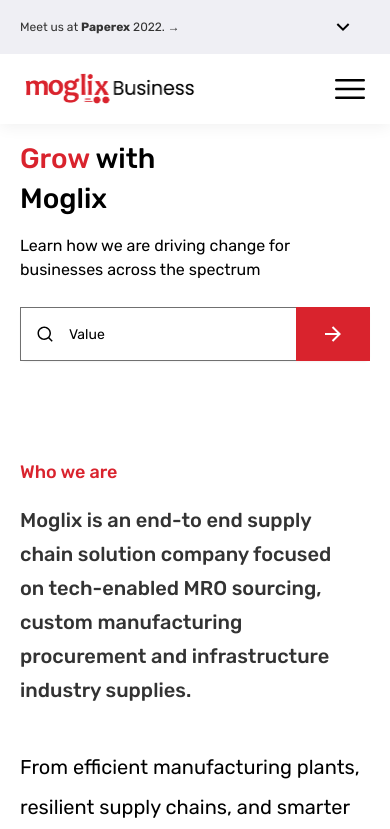
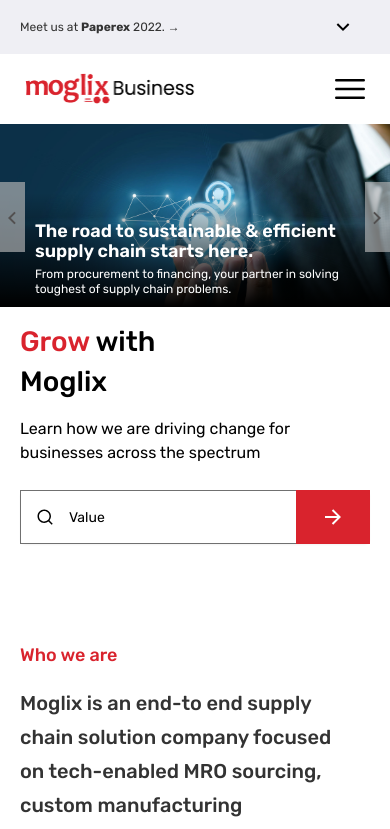
Before and after one commit to monika-pal/bm-nextwithtailwind, a Next.js app: page / in a window 390 px wide. Shown: the top 829 px of the page. Built offline with nearby package versions, Linux system fonts and the light colour scheme.

Commit message:
banner slider added in mobile

```diff
--- a/components/home/homebanner.js
+++ b/components/home/homebanner.js
@@ -3,7 +3,7 @@
 import { useState } from 'react';
 import $ from 'jquery';
 import Typed from 'react-typed';
-import { isDesktop, isMobile,CustomView } from 'react-device-detect';
+import { isDesktop, isMobile, CustomView } from 'react-device-detect';
 import { useInView } from 'react-intersection-observer';
 var document = require("global/document")
 
@@ -14,7 +14,7 @@
   // const [isDesktopView, setDesktop] = useState(false);
 
 
-  const {ref, inView} = useInView();
+  const { ref, inView } = useInView();
   useEffect(() => {
 
     $(document).ready(function () {
@@ -36,9 +36,9 @@
         $(".hero figure").removeClass("on");
         $(".hero figure").eq($item).addClass("on");
       }
-      var $autoTransition = setInterval(transitionSlide, 3500);
+      // var $autoTransition = setInterval(transitionSlide, 3500);
       $(".hero figure").hover(function () {
-        clearInterval($autoTransition);
+        // clearInterval($autoTransition);
         var $item = $(this).index();
         //   $item = 0;
         // $prevState = -1;
@@ -47,10 +47,183 @@
 
       });
       $(".hero figure").mouseleave(function () {
-        clearInterval($autoTransition);
-        $autoTransition = setInterval(transitionSlide, 3500);
+        // clearInterval($autoTransition);
+        // $autoTransition = setInterval(transitionSlide, 3500);
       });
     });
+    var carousel = document.querySelector('.carousel');
+    var carouselContent = document.querySelector('.carousel-content');
+    var slides = document.querySelectorAll('.slide');
+    var arrayOfSlides = Array.prototype.slice.call(slides);
+    var carouselDisplaying;
+    var screenSize;
+    setScreenSize();
+    var lengthOfSlide;
+
+    function addClone() {
+      var lastSlide = carouselContent.lastElementChild.cloneNode(true);
+      lastSlide.style.left = (-lengthOfSlide) + "px";
+      carouselContent.insertBefore(lastSlide, carouselContent.firstChild);
+    }
+    // addClone();
+
+    function removeClone() {
+      var firstSlide = carouselContent.firstElementChild;
+      firstSlide.parentNode.removeChild(firstSlide);
+    }
+
+    function moveSlidesRight() {
+      var slides = document.querySelectorAll('.slide');
+      var slidesArray = Array.prototype.slice.call(slides);
+      var width = 0;
+
+      slidesArray.forEach(function (el, i) {
+        el.style.left = width + "px";
+        width += lengthOfSlide;
+      });
+      addClone();
+    }
+    moveSlidesRight();
+
+    function moveSlidesLeft() {
+      var slides = document.querySelectorAll('.slide');
+      var slidesArray = Array.prototype.slice.call(slides);
+      slidesArray = slidesArray.reverse();
+      var maxWidth = (slidesArray.length - 1) * lengthOfSlide;
+
+      slidesArray.forEach(function (el, i) {
+        maxWidth -= lengthOfSlide;
+        el.style.left = maxWidth + "px";
+      });
+    }
+
+    window.addEventListener('resize', setScreenSize);
+
+    function setScreenSize() {
+      if (window.innerWidth >= 500) {
+        carouselDisplaying = 1;
+      } else if (window.innerWidth >= 300) {
+        carouselDisplaying = 1;
+      } else {
+        carouselDisplaying = 1;
+      }
+      getScreenSize();
+    }
+
+    function getScreenSize() {
+      var slides = document.querySelectorAll('.slide');
+      var slidesArray = Array.prototype.slice.call(slides);
+      lengthOfSlide = (carousel.offsetWidth / carouselDisplaying);
+      var initialWidth = -lengthOfSlide;
+      slidesArray.forEach(function (el) {
+        el.style.width = lengthOfSlide + "px";
+        el.style.left = initialWidth + "px";
+        initialWidth += lengthOfSlide;
+      });
+    }
+
+
+    var rightNav = document.querySelector('.nav-right');
+    rightNav.addEventListener('click', moveLeft);
+
+    var moving = true;
+    function moveRight() {
+      if (moving) {
+        moving = false;
+        var lastSlide = carouselContent.lastElementChild;
+        lastSlide.parentNode.removeChild(lastSlide);
+        carouselContent.insertBefore(lastSlide, carouselContent.firstChild);
+        removeClone();
+        var firstSlide = carouselContent.firstElementChild;
+        firstSlide.addEventListener('transitionend', activateAgain);
+        moveSlidesRight();
+      }
+    }
+
+    function activateAgain() {
+      var firstSlide = carouselContent.firstElementChild;
+      moving = true;
+      firstSlide.removeEventListener('transitionend', activateAgain);
+    }
+
+    var leftNav = document.querySelector('.nav-left');
+    leftNav.addEventListener('click', moveRight);
+
+    // var moveLeftAgain = true;
+
+    function moveLeft() {
+      if (moving) {
+        moving = false;
+        removeClone();
+        var firstSlide = carouselContent.firstElementChild;
+        firstSlide.addEventListener('transitionend', replaceToEnd);
+        moveSlidesLeft();
+      }
+    }
+
+    function replaceToEnd() {
+      var firstSlide = carouselContent.firstElementChild;
+      firstSlide.parentNode.removeChild(firstSlide);
+      carouselContent.appendChild(firstSlide);
+      firstSlide.style.left = ((arrayOfSlides.length - 1) * lengthOfSlide) + "px";
+      addClone();
+      moving = true;
+      firstSlide.removeEventListener('transitionend', replaceToEnd);
+    }
+
+
+
+
+    carouselContent.addEventListener('mousedown', seeMovement);
+
+    var initialX;
+    var initialPos;
+    function seeMovement(e) {
+      initialX = e.clientX;
+      getInitialPos();
+      carouselContent.addEventListener('mousemove', slightMove);
+      document.addEventListener('mouseup', moveBasedOnMouse);
+    }
+
+    function slightMove(e) {
+      if (moving) {
+        var movingX = e.clientX;
+        var difference = initialX - movingX;
+        if (Math.abs(difference) < (lengthOfSlide / 4)) {
+          slightMoveSlides(difference);
+        }
+      }
+    }
+
+    function getInitialPos() {
+      var slides = document.querySelectorAll('.slide');
+      var slidesArray = Array.prototype.slice.call(slides);
+      initialPos = [];
+      slidesArray.forEach(function (el) {
+        var left = Math.floor(parseInt(el.style.left.slice(0, -2)));
+        initialPos.push(left);
+      });
+    }
+
+    function slightMoveSlides(newX) {
+      var slides = document.querySelectorAll('.slide');
+      var slidesArray = Array.prototype.slice.call(slides);
+      slidesArray.forEach(function (el, i) {
+        var oldLeft = initialPos[i];
+        el.style.left = (oldLeft + newX) + "px";
+      });
+    }
+
+    function moveBasedOnMouse(e) {
+      var finalX = e.clientX;
+      if (initialX - finalX > 0) {
+        moveRight();
+      } else if (initialX - finalX < 0) {
+        moveLeft();
+      }
+      document.removeEventListener('mouseup', moveBasedOnMouse);
+      carouselContent.removeEventListener('mousemove', slightMove);
+    }
     // if (isDesktop) {
     //   setDesktop(true);
     //   console.log("desktop" + isDesktop)
@@ -63,7 +236,7 @@
     // }
 
 
-  }, [inView ]);
+  }, []);
 
 
   // const BannerAccordionContent = [
@@ -92,8 +265,49 @@
 
   return (
     <div ref={ref}>
+         <div className='block lg:hidden relative'>
+              <div class="carousel">
+                <div class="nav nav-left">
+                  <div class="carousel-arrow-icon-left">
+                  <svg xmlns="http://www.w3.org/2000/svg" viewBox="0 0 24 24" width="24" height="24"><path fill="none" d="M0 0h24v24H0z"/><path d="M10.828 12l4.95 4.95-1.414 1.414L8 12l6.364-6.364 1.414 1.414z"/></svg>
+                  </div>
+                </div>
+
+                <div class="carousel-content">
+
+                  <div class="slide slide-1">
+                    <div>
+                      <img src="/assets/img/banner1.png" class="img-fluid" alt=""/>
+                      <div  className='mobile-slider-content'>
+                      <h1>The road to sustainable & efficient supply chain starts here.</h1>
+                      <p>From procurement to financing, your partner in solving toughest of supply chain problems.</p>
+                      </div>
+                    </div>
+                  </div>
+                  <div class="slide slide-2">
+                    <div>
+                    <img src="/assets/img/banner2.png" class="img-fluid" alt=""/>
+                    </div>
+                  </div>
+                  <div class="slide slide-3">
+                    <div>
+                    <img src="/assets/img/banner3.png" class="img-fluid" alt=""/>
+                    </div>
+                  </div>
+
+
+                </div>
+
+                <div class="nav nav-right">
+                  <div class="carousel-arrow-icon-right">
+                  <svg xmlns="http://www.w3.org/2000/svg" viewBox="0 0 24 24" width="24" height="24"><path fill="none" d="M0 0h24v24H0z"/><path d="M13.172 12l-4.95-4.95 1.414-1.414L16 12l-6.364 6.364-1.414-1.414z"/></svg>
+                  </div>
+
+                </div>
+              </div>
+            </div>
       <nav className="container md:container lg:container mx-auto px-3">
-          <div className="flex flex-col lg:flex-row xl:flex-row">
+        <div className="flex flex-col-reverse lg:flex-row xl:flex-row">
 
           <div className="w-full lg:w-1/4 flex items-center pb-3 lg:pb-0">
             <div className='flex justify-center w-full lg:w-[auto] flex-col '>
@@ -146,7 +360,7 @@
 
           <div className="w-full lg:w-3/4">
 
-              <div className='hidden lg:block'  id="hero">
+            <div className='hidden lg:block' id="hero">
               <div className="hero">
                 <figure className="on">
                   <img src="/assets/img/banner1.png" />
@@ -174,7 +388,7 @@
                 </figure>
               </div>
             </div>
-             <div></div>
+
 
           </div>
         </div>
--- a/styles/globals.scss
+++ b/styles/globals.scss
@@ -10,7 +10,7 @@
 $royalblue: royalblue;
 $magenta: magenta;
 
-*{
+* {
   box-sizing: border-box;
 }
 
@@ -117,9 +117,10 @@
 
 
 .accordion ul li {
-  &:first-child{
+  &:first-child {
     width: 74%;
   }
+
   background-size: cover;
   height: 100%;
   margin-right: 1%;
@@ -130,7 +131,7 @@
     position: absolute;
     top: 0px;
     height: 100%;
-    width:calc(100% - 15px);
+    width: calc(100% - 15px);
     object-fit: cover;
   }
 }
@@ -139,10 +140,11 @@
   width: 25%;
 }
 
-.accordion ul:hover li:hover{
+.accordion ul:hover li:hover {
   width: 74%;
 }
-.accordion ul:hover li:hover h2{
+
+.accordion ul:hover li:hover h2 {
   transform: unset;
 }
 
@@ -186,17 +188,20 @@
 
   }
 }
+
 @-webkit-keyframes infoIn {
   0% {
     opacity: 0;
     -webkit-transform: scale(0);
     transform: scale(0);
   }
+
   50% {
     opacity: 0;
     -webkit-transform: scale(0);
     transform: scale(0);
   }
+
   100% {
     opacity: 1;
     -webkit-transform: scale(1);
@@ -210,51 +215,60 @@
     -webkit-transform: scale(0);
     transform: scale(0);
   }
+
   50% {
     opacity: 0;
     -webkit-transform: scale(0);
     transform: scale(0);
   }
+
   100% {
     opacity: 1;
     -webkit-transform: scale(1);
     transform: scale(1);
   }
 }
+
 @-webkit-keyframes infoOut {
   0% {
     opacity: 1;
     -webkit-transform: scale(1);
     transform: scale(1);
   }
+
   100% {
     opacity: 0;
     -webkit-transform: scale(0);
     transform: scale(0);
   }
 }
+
 @keyframes infoOut {
   0% {
     opacity: 1;
     -webkit-transform: scale(1);
     transform: scale(1);
   }
+
   100% {
     opacity: 0;
     -webkit-transform: scale(0);
     transform: scale(0);
   }
 }
+
 #hero {
   width: 100%;
   overflow: hidden;
   position: relative;
 }
+
 #hero:before {
   display: block;
   content: "";
   padding-top: 50%;
 }
+
 .hero {
   display: -webkit-box;
   display: -ms-flexbox;
@@ -269,6 +283,7 @@
   left: 0;
   right: 0;
 }
+
 .hero figure {
   margin: 0;
   padding: 0;
@@ -282,11 +297,13 @@
   transition: 0.8s linear;
   -webkit-filter: saturate(25%);
   filter: saturate(25%);
-  &:not(:last-child){
+
+  &:not(:last-child) {
     margin-right: 10px;
 
   }
-  .verticle-heading{
+
+  .verticle-heading {
     opacity: 1;
     bottom: 26px;
     font-size: 21px;
@@ -299,21 +316,23 @@
     position: absolute;
     left: 16px;
     white-space: nowrap;
-    color:#fff !important;
+    color: #fff !important;
     z-index: 10;
     transition: 0.5s ease all
-
   }
 }
+
 .hero figure:not(.on):hover {
   cursor: pointer;
 }
+
 .hero figure img {
   width: 100%;
   height: 100%;
   -o-object-fit: cover;
   object-fit: cover;
 }
+
 .hero figure.on {
   -ms-flex-preferred-size: 100%;
   flex-basis: 100%;
@@ -323,10 +342,12 @@
   z-index: 5;
   -webkit-filter: saturate(100%);
   filter: saturate(100%);
-  .verticle-heading{
+
+  .verticle-heading {
     opacity: 0;
   }
 }
+
 .hero figure div {
   -webkit-animation: infoOut;
   animation: infoOut;
@@ -353,6 +374,7 @@
   -webkit-animation: infoIn 1.2s;
   animation: infoIn 1.2s;
 }
+
 .hero figure.on div h2 {
   font-size: 32px;
   line-height: 38px;
@@ -361,11 +383,13 @@
   margin-bottom: 10px;
   font-weight: 500;
 }
+
 .hero figure.on div p {
   font-size: 15px;
   width: 100%;
   margin-bottom: 0;
 }
+
 .hero figure.on div a {
   color: #fff;
   text-decoration: none;
@@ -374,6 +398,7 @@
   font-weight: 600;
   transition: 0.3s ease;
 }
+
 .hero figure.on div a:after {
   content: "\f054";
   font-family: "FontAwesome";
@@ -382,10 +407,12 @@
   color: #00ff00;
   transition: 0.3s ease;
 }
+
 .hero figure.on div a:hover::after {
   transform: translateX(3px);
   transition: 0.3s ease;
 }
+
 .hero figure.on div a:hover {
   text-shadow: 0 1px 2px rgba(0, 0, 0, 0.9), 0 2px 3px rgba(0, 0, 0, 0.7);
   transition: 0.3s ease;
@@ -404,7 +431,7 @@
   cursor: pointer;
 }
 
-.ripple-button > .ripple {
+.ripple-button>.ripple {
   width: 20px;
   height: 20px;
   position: absolute;
@@ -421,16 +448,19 @@
     transform: scale(1);
     opacity: 1;
   }
+
   50% {
     transform: scale(10);
     opacity: 0.375;
   }
+
   100% {
     transform: scale(35);
     opacity: 0;
   }
 }
-.ripple-button > .content {
+
+.ripple-button>.content {
   position: relative;
   z-index: 2;
 }
@@ -439,14 +469,17 @@
   .hero {
     font-size: 1.3vw;
   }
+
   .hero figure.on div {
     padding: 20px;
   }
 }
+
 @media screen and (max-width: 600px) {
   .hero {
     font-size: 1.8vw;
   }
+
   .hero figure.on div {
     bottom: 5%;
     left: 0;
@@ -455,10 +488,11 @@
   }
 }
 
-.hero{
-  figure{
+.hero {
+  figure {
     position: relative;
-    &::after{
+
+    &::after {
       position: absolute;
       content: '';
       height: 38%;
@@ -471,6 +505,7 @@
   }
 
 }
+
 .sliderName h3 {
   background: #5f9ea0;
   color: #fff;
@@ -482,11 +517,12 @@
   text-align: center;
 }
 
-.range-slider{
+.range-slider {
   width: 80%;
   height: 10px;
 
 }
+
 // @media only screen and (max-width: 1024px){
 //   .scrollmagic-pin-spacer{
 //     min-height: auto !important;
@@ -494,23 +530,26 @@
 //     padding-bottom: unset !important;
 //   }
 // }
-@media only screen and (min-width :1600px){
-  .scrollSliderSectionHeight{
+@media only screen and (min-width :1600px) {
+  .scrollSliderSectionHeight {
     padding-top: 5%;
   }
 }
-.scrollSliderCardHeight{
+
+.scrollSliderCardHeight {
   height: 426px;
 }
-.transformation-img-section{
-&::after{
+
+.transformation-img-section {
+  &::after {
     content: '';
     position: absolute;
     background-image: url('/public/assets/img/transformation_img_bg.svg');
 
   }
 }
-.marquee-card{
+
+.marquee-card {
   background-color: #fff;
   border: 1px solid #D9D9D9;
   border-radius: 8px;
@@ -522,7 +561,8 @@
   margin-right: 30px;
   cursor: pointer;
   cursor: pointer;
-  img{
+
+  img {
     border-radius: 8px;
     width: 70%;
   }
@@ -539,16 +579,18 @@
     background-color: yellow;
   }
 }
+
 .zap {
   width: 100%;
 }
 
-.autoTypeSearch{
+.autoTypeSearch {
+
   // span{
   //   width: 100%;
   //   height: 100%;
   // }
-input{
+  input {
     height: 100%;
     display: block;
     border: unset;
@@ -556,3 +598,113 @@
     z-index: 10;
   }
 }
+
+.carousel {
+  position: relative;
+  height: 183px;
+  margin: 0 auto;
+}
+
+.carousel-content {
+  position: relative;
+  overflow: hidden;
+  transition: width .4s;
+  height: 100%;
+
+  .mobile-slider-content {
+    position: absolute;
+    z-index: 1;
+    bottom: 0px;
+    padding: 0px 35px;
+    color: #fff;
+    padding-bottom: 10px;
+    &::after{
+      position: absolute;
+      content: "";
+      height: 132%;
+      width: 100%;
+      display: block;
+      background-image: linear-gradient(to bottom, transparent, #000);
+      left: 0px;
+      bottom: 0;
+    }
+    h1,p{
+      z-index: 1;
+      position: relative;
+    }
+    h1 {
+      font-size: 18px;
+      font-weight: 600;
+      line-height: 20px;
+    }
+    p {
+    font-size: 12px;
+    line-height: 15px;
+    margin-top: 6px;
+    }
+  }
+}
+
+.slide {
+  height: 100%;
+  background-color: black;
+  position: absolute;
+  z-index: 1;
+  transition: left .4s cubic-bezier(.47, .13, .15, .89);
+}
+
+.slide-2 {
+  background-color: green;
+}
+
+.slide-3 {
+  background-color: red;
+}
+
+.slide-4 {
+  background-color: purple;
+}
+
+.slide-5 {
+  background-color: yellow;
+}
+
+.nav {
+  position: absolute;
+  top: 37%;
+  margin-top: -10px;
+  background-color: #b7b7b7a6;
+  width: 25px;
+  height: 70px;
+  z-index: 2;
+  cursor: pointer;
+  border-radius: 0px;
+  border: none;
+  outline: none;
+  color: white;
+  -webkit-user-select: none;
+  display: flex;
+  align-items: center;
+
+  svg {
+    fill: #525050;
+  }
+}
+
+.nav-left {
+  left: 0px;
+}
+
+.nav-right {
+  right: 0px;
+}
+
+.carousel-arrow-icon-left {
+  margin-left: 0px;
+  margin-top: 2px;
+}
+
+.carousel-arrow-icon-right {
+  margin-left: 0px;
+  margin-top: 2px;
+}
```
Lines whose indentation alone changed are shown as unchanged.
